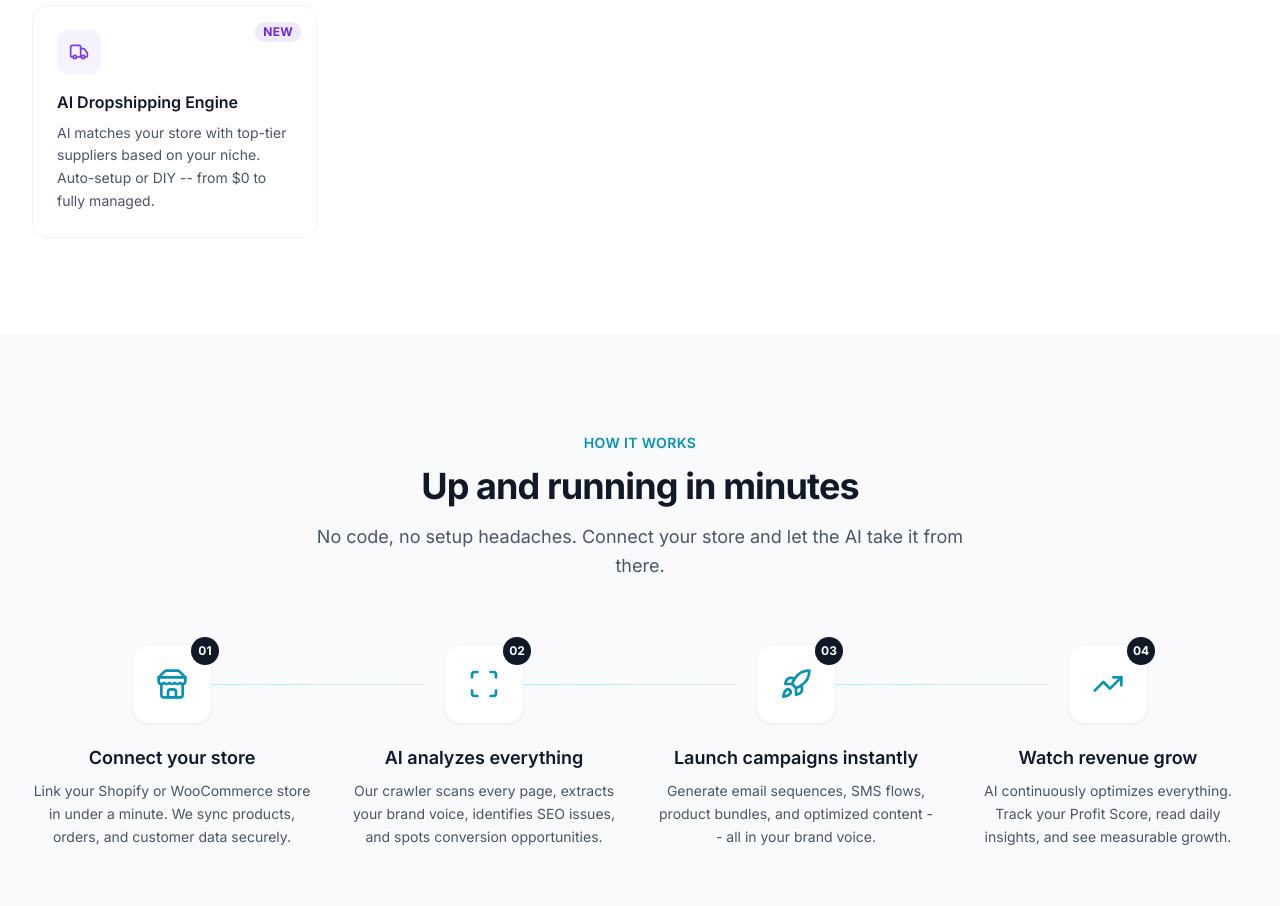
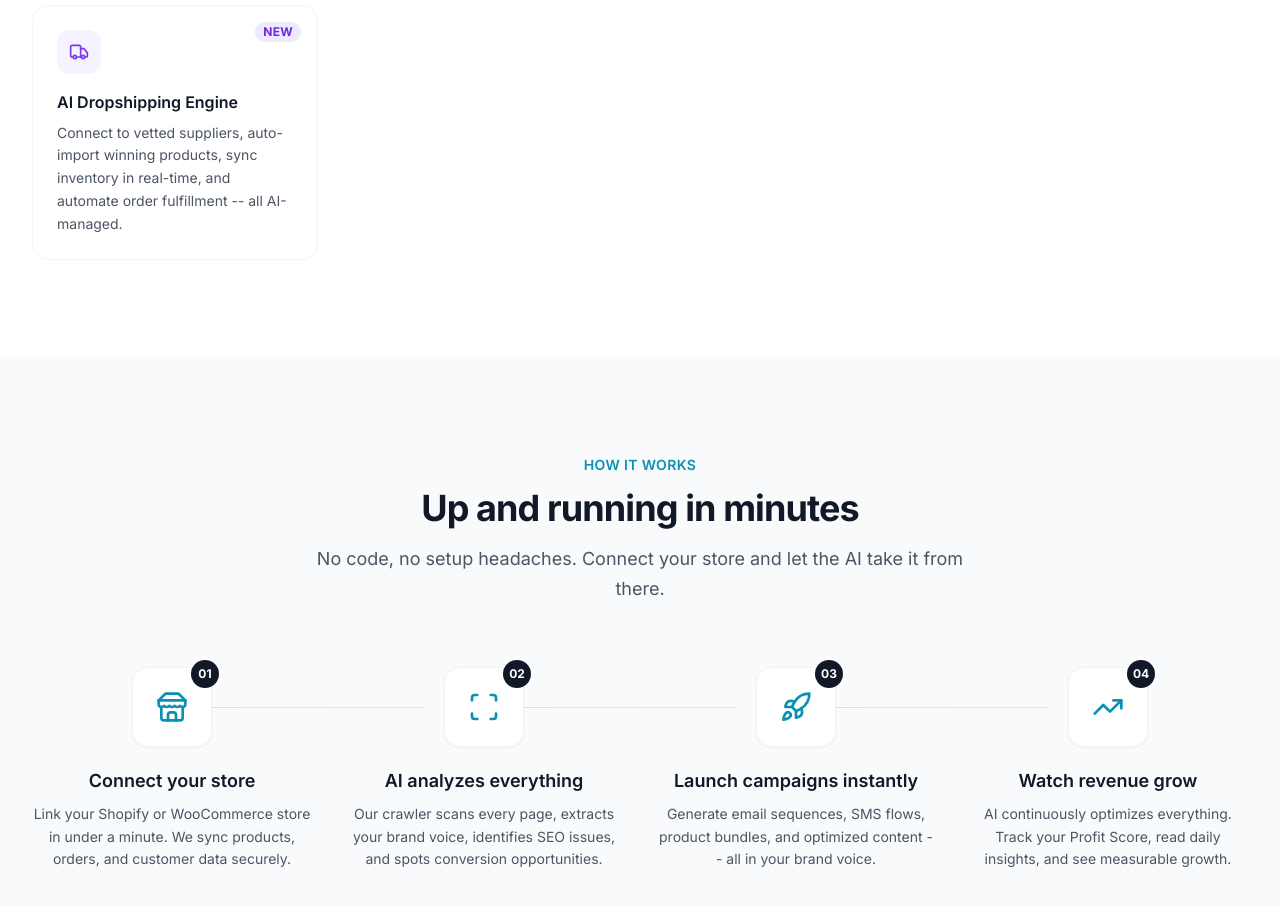
Before and after one commit to Dwatkins4782/watkins-ai, a Next.js app: page / in a window 1280 px wide. Shown: the part 1680-2586 px from the top of the page. Built offline with nearby package versions, Linux system fonts and the light colour scheme.

Commit message:
feat: add AI Dropshipping Engine to features section with NEW badge

```diff
--- a/src/components/landing/features.tsx
+++ b/src/components/landing/features.tsx
@@ -62,7 +62,7 @@ const features = [
   {
     icon: Truck,
     name: 'AI Dropshipping Engine',
-    description: 'AI matches your store with top-tier suppliers based on your niche. Auto-setup or DIY -- from $0 to fully managed.',
+    description: 'Connect to vetted suppliers, auto-import winning products, sync inventory in real-time, and automate order fulfillment -- all AI-managed.',
     color: 'bg-violet-50 text-violet-600',
     isNew: true,
   },
```
